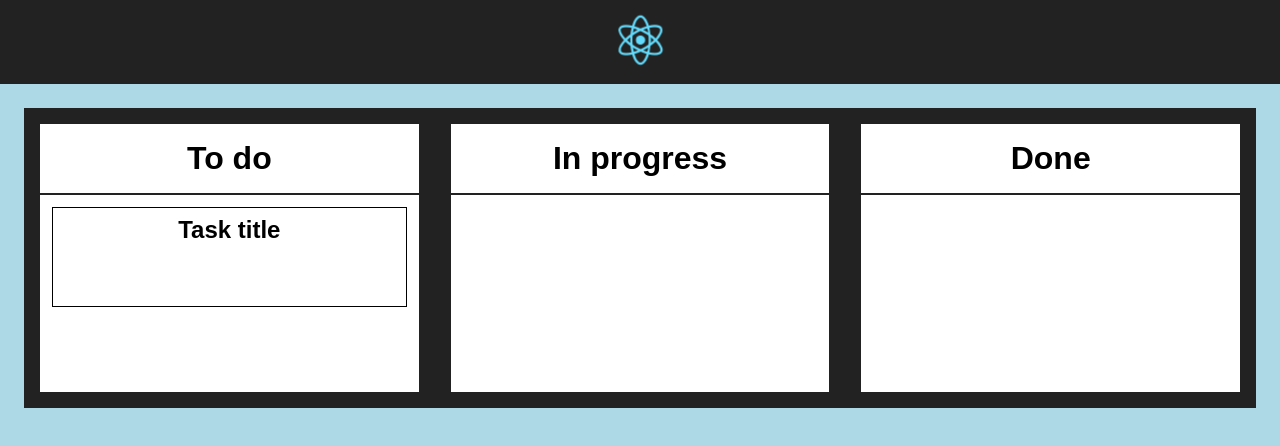
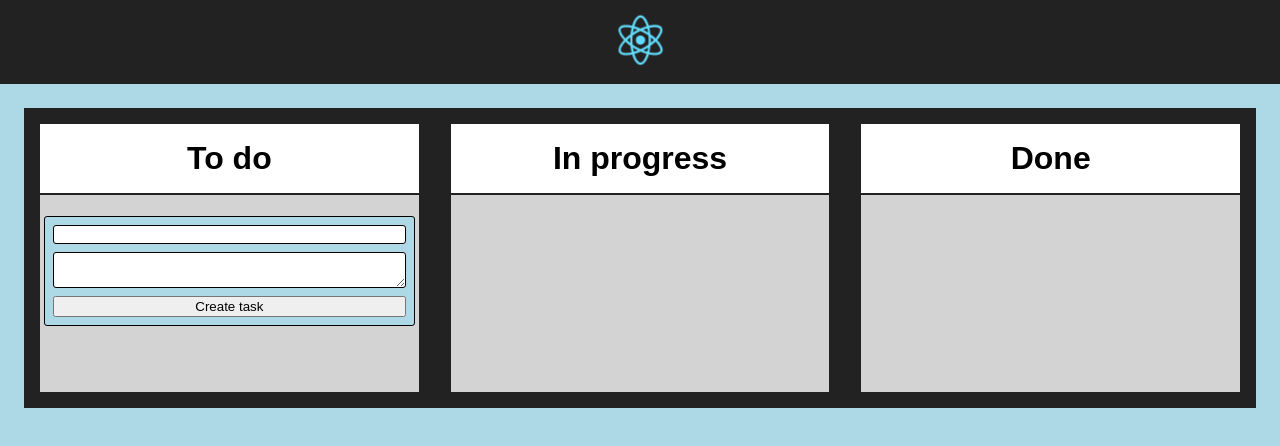
Before and after one commit to majcherpiotrek/simple-todo, a React (Create React App) app: page / in a window 1280 px wide. Shown: the top 446 px of the page. Built offline with nearby package versions, Linux system fonts and the light colour scheme.

Commit message:
Copying and pasting tasks

```diff
--- a/src/todo-board/TodoBoard.js
+++ b/src/todo-board/TodoBoard.js
@@ -1,15 +1,19 @@
 import React, { Component } from 'react';
 import TasksColumn from './tasks-colum/TasksColumn'
 import './TodoBoard.css';
-import Task from './tasks-colum/task-slot/task/Task';
 
 class TodoBoard extends Component {
+
+  constructor(props) {
+    super(props);
+    this.state = {todo: [], inProgress: [], done:[]};
+  }
+
   render() {
-    const task = {'title':'Task title'}
 
     return (
       <div className="TodoBoard">
-        <TasksColumn title={'To do'} task={task}/>
+        <TasksColumn title={'To do'} isTodoColumn={true}/>
         <TasksColumn title={'In progress'}/>
         <TasksColumn title={'Done'}/>
       </div>
--- a/src/todo-board/tasks-colum/TasksColumn.css
+++ b/src/todo-board/tasks-colum/TasksColumn.css
@@ -1,5 +1,9 @@
 .TasksColumn {
     flex: 1;
-    background-color: white;
+    background-color: lightgrey;
     margin: 16px;
 }
+
+.TasksColumn .TitleField {
+    background-color: white;
+}
--- a/src/todo-board/tasks-colum/TasksColumn.js
+++ b/src/todo-board/tasks-colum/TasksColumn.js
@@ -1,22 +1,63 @@
 import React, { Component } from 'react';
 import './TasksColumn.css';
 import TitleField from './title-field/TitleField';
-import TaskSlot from './task-slot/TaskSlot'
+import Task from './task/Task';
+import CreateTask from './create-task/CreateTask';
 
 class TasksColumn extends Component {
 
     constructor(props) {
         super(props);
-        this.state = {taskModel: this.props.task};
+        this.state = {tasks: [], nextTaskId: 0};
+
+        this.onTaskAdded = this.onTaskAdded.bind(this);
+        this.drop = this.drop.bind(this);
+        this.allowDrop = this.allowDrop.bind(this);
+        this.onTaskLifted = this.onTaskLifted.bind(this);
+    }
+
+    onTaskAdded(task) {
+        task.id = this.state.nextTaskId;
+
+        this.setState({
+            tasks: this.state.tasks.concat(task),
+            nextTaskId: this.state.nextTaskId++
+        });
+    }
+
+    drop(e) {
+        e.preventDefault();
+        const task = JSON.parse(e.dataTransfer.getData("task"));
+        this.onTaskAdded(task);
+    }
+
+    allowDrop(e) {
+        e.preventDefault();
+    }
+
+    onTaskLifted(taskId) {
+        console.log(taskId);
+        // const updatedTasks = this.state.tasks.filter((task) => {
+        //     return task.id !== taskId;
+        // });
+
+        // this.setState({
+        //     tasks: updatedTasks
+        // });
     }
 
     render() {
-
-
+    const createTaskComponent = this.props.isTodoColumn ? (<CreateTask onTaskCreated={this.onTaskAdded}/>) : null;
         return (
-        <div className="TasksColumn">
+        <div className="TasksColumn" onDrop={this.drop} onDragOver={this.allowDrop}>
             <TitleField title={this.props.title}/>
-            <TaskSlot task={this.state.taskModel}/>
+            <h1>{this.state.task && this.state.task.title}</h1>
+            {this.state.tasks.map((task) => {
+                return (
+                    <Task key={task.id} task={task} onTaskLifted={this.onTaskLifted}/>
+                );
+            })}
+            {createTaskComponent}
         </div>
         );
     }
--- /dev/null
+++ b/src/todo-board/tasks-colum/create-task/CreateTask.css
@@ -0,0 +1,20 @@
+.CreateTask {
+    background-color: lightblue;
+    border: 1px solid black;
+    border-radius: 3px;
+    flex: 1;
+    padding: 4px;
+    margin: 4px;
+    display: flex;
+    flex-direction: column;
+    max-height: min-content;
+}
+
+.CreateTask * {
+    margin: 4px;
+}
+
+.CreateTask input, textarea {
+    border: 1px solid black;
+    border-radius: 3px;
+}
--- /dev/null
+++ b/src/todo-board/tasks-colum/create-task/CreateTask.js
@@ -0,0 +1,57 @@
+import React, { Component } from 'react';
+import './CreateTask.css';
+
+class CreateTask extends Component {
+
+    constructor(props) {
+        super(props);
+        this.state = {
+            taskTitle: '',
+            taskText: ''
+        }
+
+        this.onTitleInputChange = this.onTitleInputChange.bind(this);
+        this.onTextInputChange = this.onTextInputChange.bind(this);
+        this.onTaskCreated = this.onTaskCreated.bind(this);
+    }
+
+    onTitleInputChange(e) {
+        this.setState({
+            taskTitle: e.target.value
+        });
+    }
+
+    onTextInputChange(e) {
+        this.setState({
+            taskText: e.target.value
+        });
+    }
+
+    onTaskCreated(e) {
+        const task = {
+            title: this.state.taskTitle,
+            text: this.state.taskText
+        };
+
+        this.setState({
+            taskTitle: '',
+            taskText: ''
+        });
+
+        this.props.onTaskCreated(task);
+
+        e.preventDefault();
+    }
+
+    render() {
+        return (
+            <div className="CreateTask">
+                <input type="text" value={this.state.taskTitle} onChange={this.onTitleInputChange}/>
+                <textarea value={this.state.taskText} onChange={this.onTextInputChange}></textarea>
+                <button onClick={this.onTaskCreated}>Create task</button>
+            </div>
+        );
+    }
+}
+
+export default CreateTask;
--- a/src/todo-board/tasks-colum/task-slot/TaskSlot.css
+++ /dev/null
@@ -1,6 +0,0 @@
-.TaskSlot {
-    min-height: 100px;
-    margin: 4px;
-    padding: 8px;
-    display: flex;
-}
--- a/src/todo-board/tasks-colum/task-slot/TaskSlot.js
+++ /dev/null
@@ -1,46 +0,0 @@
-import React, { Component } from 'react';
-import './TaskSlot.css';
-import Task from './task/Task'
-class TaskSlot extends Component {
-
-    constructor(props) {
-        super(props);
-
-        if (props.task) {
-            const task = <Task title={this.props.task.title} description={this.props.task.description} />
-            this.state = {content: task};
-        } else {
-            this.state = {content: null};
-        }
-
-
-        this.onDragOver = this.onDragOver.bind(this);
-        this.onDrop = this.onDrop.bind(this);
-    }
-
-    onDragOver(e) {
-        e.preventDefault();
-    }
-
-    onDrop(e) {
-        e.preventDefault();
-        const task = e.dataTransfer && e.dataTransfer.getData('task');
-        if (task) {
-            this.setState(
-                {
-                    content: task
-                }
-            );
-        }
-    }
-
-    render() {
-        return (
-        <div className="TaskSlot" onDrop={this.onDrop} onDragOver={this.onDragOver}>
-            {this.state.content}
-        </div>
-        );
-    }
-}
-
-export default TaskSlot;
--- a/src/todo-board/tasks-colum/task-slot/task/Task.css
+++ b/src/todo-board/tasks-colum/task/Task.css
@@ -1,7 +1,11 @@
 .Task {
     background-color: white;
     border: 1px solid black;
+    border-radius: 3px;
     flex: 1;
+    max-height: min-content;
+    padding: 4px;
+    margin: 4px;
 }
 
 .Task h2 {
--- a/src/todo-board/tasks-colum/task-slot/task/Task.js
+++ b/src/todo-board/tasks-colum/task/Task.js
@@ -5,18 +5,28 @@ class Task extends Component {
 
     constructor(props) {
         super(props);
-        this.state = {title: this.props.title};
+        this.state = {
+            title: this.props.task.title,
+            text: this.props.task.text
+        };
 
         this.onDrag = this.onDrag.bind(this);
     }
 
     onDrag(e) {
-        e.dataTransfer.setData('task', this.render());
+        const task = {
+            title: this.state.title,
+            text: this.state.text
+        };
+        e.dataTransfer.setData("task", JSON.stringify(task));
+        this.props.onTaskLifted(this.props.task.id);
     }
+
     render() {
         return (
         <div className="Task" draggable="true" onDragStart={this.onDrag}>
             <h2>{this.state.title}</h2>
+            <p>{this.state.text}</p>
         </div>
         );
     }
```
Also changed, not shown: package.json (line endings or trailing spaces), 1 other file (tests, documents, lock files or other folders).
